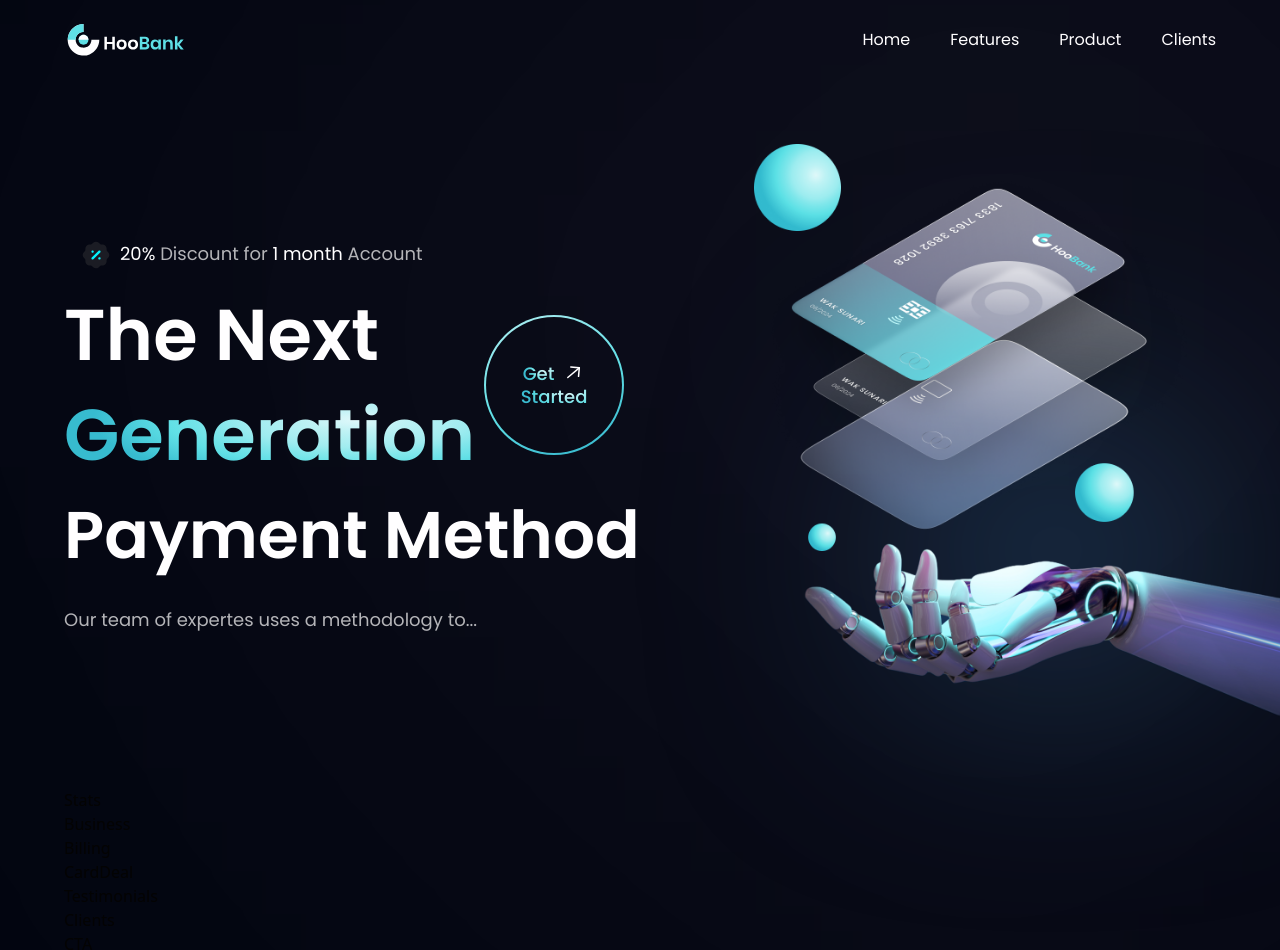
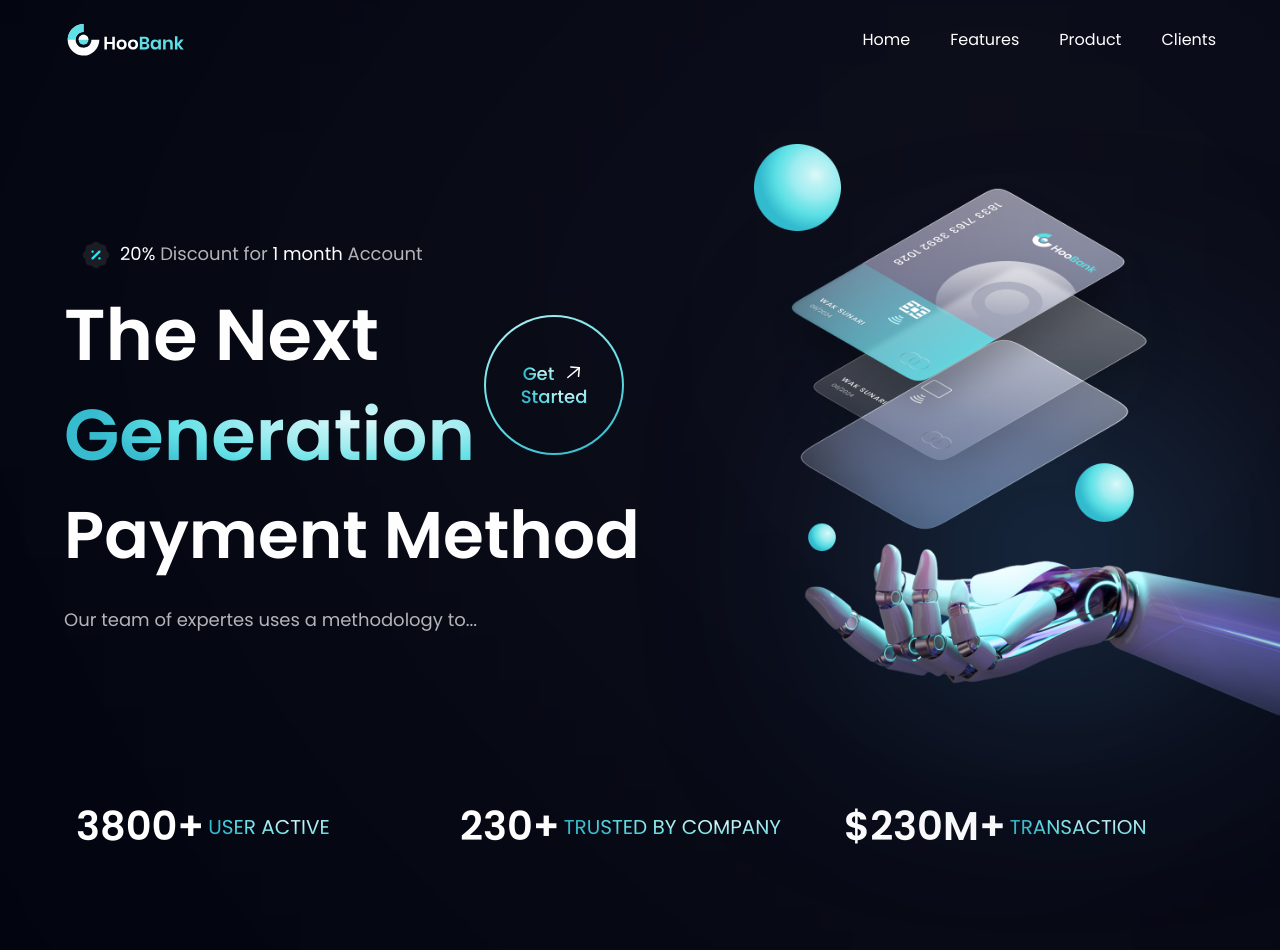
Before and after one commit to MarcOreliOoo/Modern-Design-App, a React (Vite) app in the folder client/: page / in a window 1280 px wide. Shown: the top 950 px of the page. Built offline with nearby package versions, Linux system fonts and the light colour scheme.

Commit message:
end: stats component

```diff
--- a/client/src/components/Stats.tsx
+++ b/client/src/components/Stats.tsx
@@ -1,9 +1,16 @@
 import React from 'react'
+import { stats }  from '../constants';
+import styles from '../style';
 
-const Stats = () => {
-  return (
-	<div>Stats</div>
-  )
-}
+const Stats = () => (
+	<section className={`${styles.flexCenter} flex-row flex-wrap sm:mb-20 mb-6`}>
+		{stats.map((stat) => (
+			<div key={stat.id} className={`flex-1 flex justify-start items-center flex-row m-3`}>
+				<h4 className='font-poppins font-semibold xs:text-[40px] text-[30px] xs:leading-[53px] leading-[43px] text-white'>{stat.value}</h4>
+				<p className='font-poppins font-normal xs:text-[20px] text-[15px] xs:leading-[26px] leading-[21px] text-gradient uppercase ml-1'>{stat.title}</p>
+			</div>
+		))}
+	</section>
+)
 
-export default Stats
+export default Stats;
```
